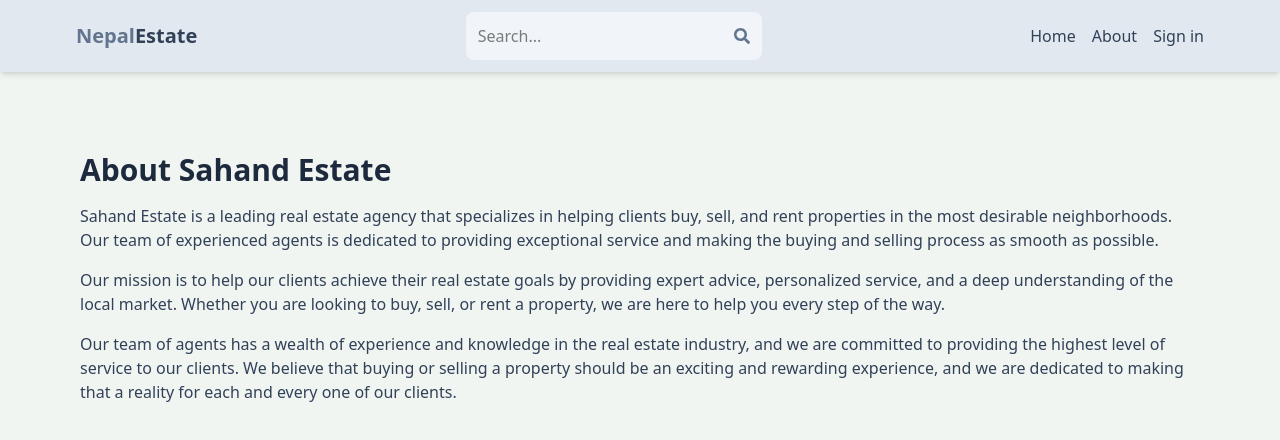
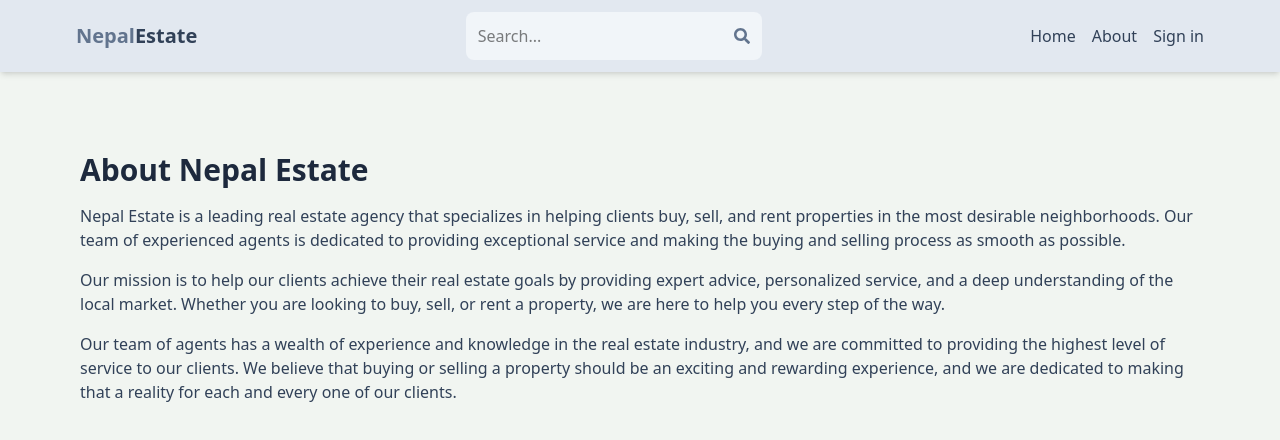
Before and after one commit to dipeshgiri13/nep-estate, a React (Vite) app in the folder client/: page /about in a window 1280 px wide. Shown: the top 440 px of the page. Built offline with nearby package versions, Linux system fonts and the light colour scheme; no server answers.

Commit message:
Corrected

```diff
--- a/client/src/pages/About.jsx
+++ b/client/src/pages/About.jsx
@@ -4,11 +4,11 @@
   return (
     <div className="py-20 px-4 max-w-6xl mx-auto">
       <h1 className="text-3xl font-bold mb-4 text-slate-800">
-        About Sahand Estate
+        About Nepal Estate
       </h1>
       <p className="mb-4 text-slate-700">
-        Sahand Estate is a leading real estate agency that specializes in
-        helping clients buy, sell, and rent properties in the most desirable
+        Nepal Estate is a leading real estate agency that specializes in helping
+        clients buy, sell, and rent properties in the most desirable
         neighborhoods. Our team of experienced agents is dedicated to providing
         exceptional service and making the buying and selling process as smooth
         as possible.
```
